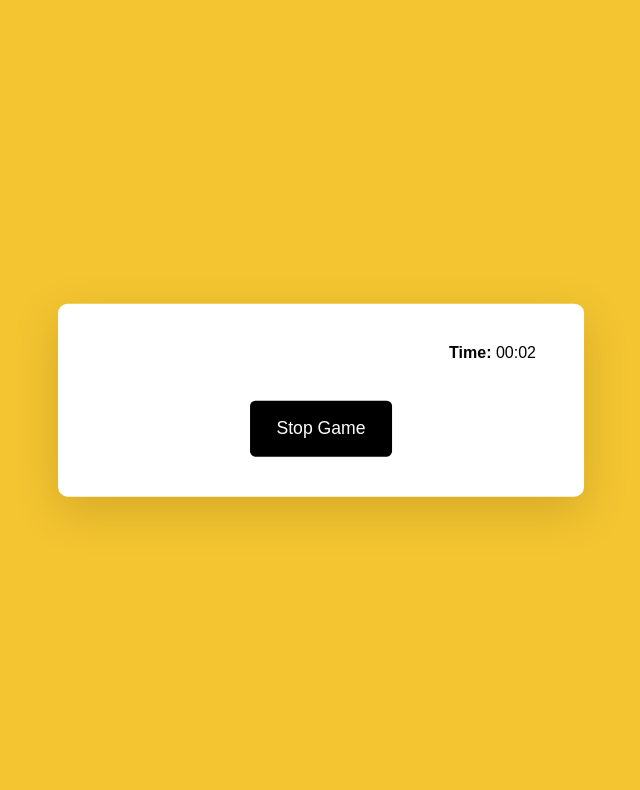
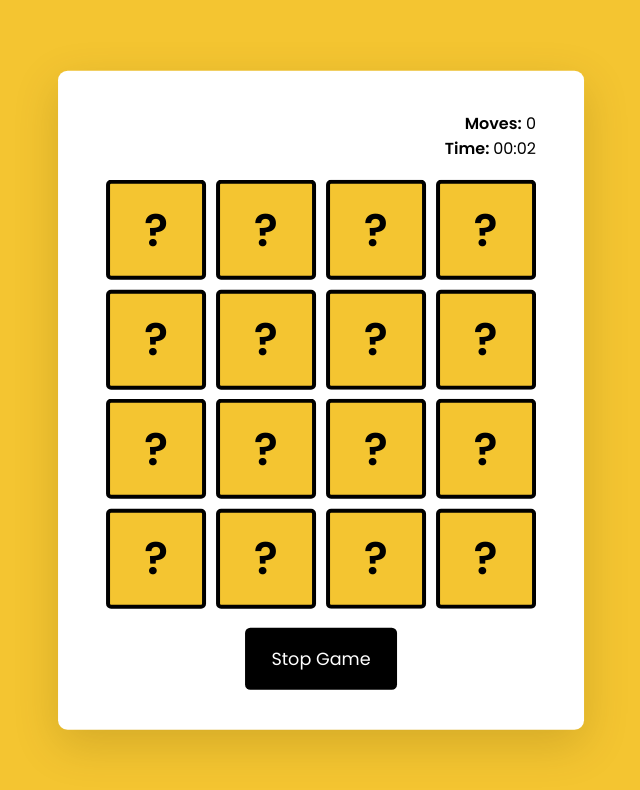
Before and after one commit to sabbirchowdhury12/javascript-memory-game, a plain HTML site: page index.html in a window 1280 px wide. Both pictures are taken after a click on the button "Start Game". Shown: the whole page, without its empty margins (319-959 px from the left). Drawn offline with Linux system fonts and the light colour scheme.

Commit message:
generete random cards

```diff
--- a/index.html
+++ b/index.html
@@ -4,13 +4,18 @@
     <meta charset="UTF-8" />
     <meta name="viewport" content="width=device-width, initial-scale=1.0" />
     <link rel="stylesheet" href="css/style.css" />
+
     <title>Document</title>
+    <link
+      href="https://fonts.googleapis.com/css2?family=Poppins:wght@400;600&display=swap"
+      rel="stylesheet"
+    />
   </head>
   <body>
     <div class="wrapper">
       <div class="stats-container">
         <div id="moves-count"></div>
-        <div id="time"></div>
+        <div id="time"><span>Time:</span> 00:00</div>
       </div>
       <div class="game-container"></div>
       <button id="stop" class="hide">Stop Game</button>
--- a/js/script.js
+++ b/js/script.js
@@ -1,12 +1,29 @@
 const startBtn = document.getElementById("start");
 const timeField = document.getElementById("time");
+const moves = document.getElementById("moves-count");
 const control = document.querySelector(".controls-container");
+const gameContainer = document.querySelector(".game-container");
 const stopBtn = document.getElementById("stop");
 
 let interval;
 let movesCount = 0;
 let seconds = 0;
 let minitues = 0;
+
+const items = [
+  { name: "bee", image: "bee.png" },
+  { name: "crocodile", image: "crocodile.png" },
+  { name: "macaw", image: "macaw.png" },
+  { name: "gorilla", image: "gorilla.png" },
+  { name: "tiger", image: "tiger.png" },
+  { name: "monkey", image: "monkey.png" },
+  { name: "chameleon", image: "chameleon.png" },
+  { name: "piranha", image: "piranha.png" },
+  { name: "anaconda", image: "anaconda.png" },
+  { name: "sloth", image: "sloth.png" },
+  { name: "cockatoo", image: "cockatoo.png" },
+  { name: "toucan", image: "toucan.png" },
+];
 
 const timeGenerator = () => {
   seconds += 1;
@@ -21,14 +38,54 @@ const timeGenerator = () => {
   timeField.innerHTML = `<span> Time: </span> ${minitueValues}:${secondValues}`;
 };
 
+const generateRandom = (size = 4) => {
+  let cardValues = [];
+
+  let tempArray = [...items];
+
+  size = (size * size) / 2;
+
+  for (let i = 0; i < size; i++) {
+    const randomIndex = Math.floor(Math.random() * tempArray.length);
+    cardValues.push(tempArray[randomIndex]);
+    tempArray.splice(randomIndex, 1);
+  }
+
+  return cardValues;
+};
+
+const matrixGenerator = (cardValues, size = 4) => {
+  cardValues = [...cardValues, ...cardValues];
+  console.log(cardValues);
+  cardValues.sort(() => Math.random() - 0.5);
+
+  for (let i = 0; i < size * size; i++) {
+    gameContainer.innerHTML += `
+     <div class="card-container" data-card-value="${cardValues[i].name}">
+        <div class="card-before">?</div>
+        <div class="card-after">
+        <img src="images/${cardValues[i].image}" class="image"/></div>
+     </div>
+     `;
+  }
+
+  gameContainer.style.gridTemplateColumns = `repeat(${size},auto)`;
+};
+
 startBtn.addEventListener("click", () => {
   movesCount = 0;
   seconds = 0;
   minitues = 0;
-  console.log("hlw");
-  console.log(control);
   control.classList.add("hide");
   stopBtn.classList.remove("hide");
+  interval = setInterval(timeGenerator, 1000);
+  moves.innerHTML = `<span>Moves:</span> ${movesCount}`;
 
-  interval = setInterval(timeGenerator, 1000);
+  initializer();
 });
+
+const initializer = () => {
+  let cardValues = generateRandom();
+  console.log(cardValues);
+  matrixGenerator(cardValues);
+};
```
